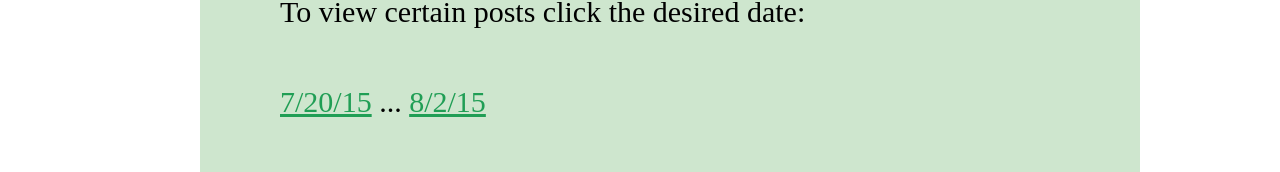
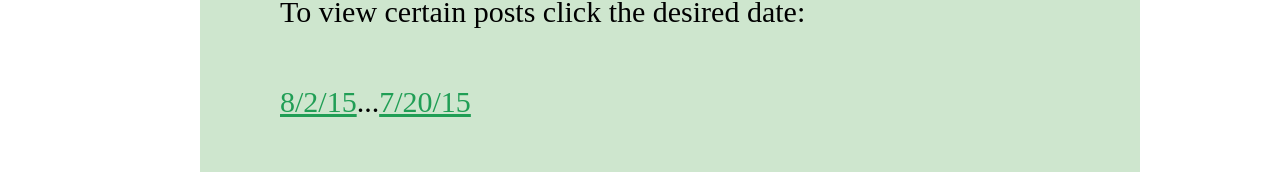
Before and after one commit to AngelinaKapp/allesangelina.github.io, a plain HTML site: page blog.html in a window 1280 px wide. Shown: the part 601-773 px from the top of the page. Drawn offline with Linux system fonts and the light colour scheme.

Commit message:
fixed alignment of the blog posts
..

```diff
--- a/blog.html
+++ b/blog.html
@@ -45,8 +45,7 @@
 
     <br><br>
 
-    <a href="#first" class="active2">7/20/15</a> ...
-    <a href="#second" class="active2">8/2/15</a>
+    <a href="#second" class="active2">8/2/15</a>...<a href="#first" class="active2">7/20/15</a>
 
     <br><br>
 
```
